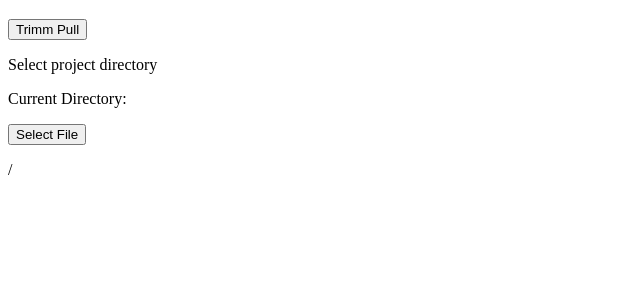
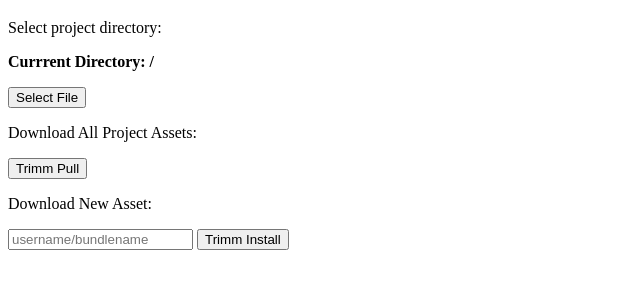
Before and after one commit to JoyceStick-BC/TrimmDesktop, an Electron app: page index.html in a window 800 px wide. Both pictures are taken after a click on the button "Select File". Shown: the part 61-350 px from the top of the page, without its empty margins (0-640 px from the left). Drawn offline with nearby package versions, Linux system fonts and the light colour scheme; no server answers.

Commit message:
Only show Trimm options after file selected

```diff
--- a/index.html
+++ b/index.html
@@ -7,13 +7,19 @@
 
    <body>
       <h1>Trimm Desktop</h1>
-      <button type="button" name="button" id="trimm_install">Trimm Pull</button>
-      <p>Select project directory</p>
-      <p>Current Directory: </p>
+      <p>Select project directory:</p>
+      <p id="current"><b>No Current Directory Selected</b></p>
       <form action="index.html" id="form">
           <button type="button" id="choose-file">Select File</button>
-          <p id="file-input"></p>
+          <p id="file-input" style="display:none"></p>
       </form>
+      <div id="options" style="display:none">
+          <p>Download All Project Assets:</p>
+          <button type="button" name="button" id="trimm_install">Trimm Pull</button>
+          <p>Download New Asset:</p>
+          <input type="text" name="" value="" placeholder="username/bundlename">
+          <button type="button" name="button">Trimm Install</button>
+      </div>
    </body>
    <script type="text/javascript">
        var textEncoding = require('text-encoding');
@@ -21,7 +27,7 @@
        let $ = require('jquery')
        $('#trimm_install').on('click', function() {
            if ($('#file-input').text() == "") {
-               $('#file-input').text("Please select a file!");
+               $('#current').html("<b>Please select a file!</b>");
                return;
            }
            var spawn = require('child_process').spawn;
@@ -39,6 +45,8 @@
            const {dialog} = require('electron').remote;
            var filepath = dialog.showOpenDialog({properties: ['openFile', 'openDirectory', 'multiSelections']});
            $('#file-input').text(filepath[0] + "/");
+           $('#current').html("<b>Currrent Directory: " + filepath[0] + "/</b>");
+           $('#options').css('display', 'block');
        })
        </script>
 </html>
```
